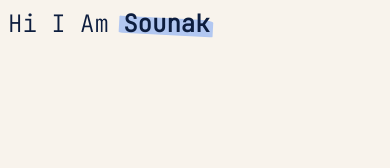
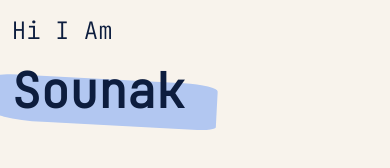
Before and after one commit to sounakadhikary/sounakadhikary.github.io, a plain HTML site: page index.html in a window 390 px wide. Drawn offline with Linux system fonts and the light colour scheme; a web font is replaced by a local one.

Commit message:
Name Responsive

```diff
--- /dev/null
+++ b/css/style-media.css
@@ -0,0 +1,8 @@
+@media screen and (max-width: 768px) {
+  .header{
+    height: 120px;
+  }
+  .title-style{
+    grid-template-columns: 1fr;
+  }
+}
--- a/css/style.css
+++ b/css/style.css
@@ -2,36 +2,67 @@ body {
   font-family: 'JetBrains Mono', monospace;
   background-color: #F8F3EC;
   color: #0D1D3E;
+  display: flex;
+  align-items: center;
+  justify-content: center;
+  height: 100%;
+}
+
+.container{
+  width: 98%;
+  display: grid;
+  height: 100%;
+}
+
+.header{
+  width: 100%;
+  /* justify-items: start;  */
+  display: grid;
+  grid-template-columns: 3fr 2fr;
+  /* grid-auto-flow: column; */
+  align-items: center;
+  grid-column-gap: 5px;
+  height: 70px;
 }
 
 .title-style {
+  display: grid;
+  height: inherit;
   font-size: 24px;
+  align-items: center;
+  justify-content: center;
+  grid-template-columns: 1fr 1fr;
 }
 
+.bold-style{
+  font-size: 48px;
+  font-weight: bold;
+}
 .highlight-container, .highlight {
   position: relative;
+}
+
+.greeting-container{
+
 }
 
 .highlight-container {
   display: inline-block;
 }
 
-.highlight-container::before{
+
+.highlight-container:before{
   content: " ";
   display: block;
-  height: 30%;
-  width: 100%;
+  height: 60%;
+  width: 220px;
   margin-left: -3px;
   margin-right: -3px;
   position: absolute;
   background: #B2C7F1;
+  top: 20px;
+  left: -20px;
   transform: rotate(3deg);
-  top: 10px;
-  left: -1px;
-  border-radius: 2% 15% 3% 4%;
+  border-radius: 12% 15% 8% 24%;
   padding: 5px 3px 3px 5px;
 }
-
-.bold-style{
-  font-weight: bold;
-}
--- a/index.html
+++ b/index.html
@@ -1,6 +1,9 @@
 <!DOCTYPE html>
-<html>
+<html lang="en" xml:lang="en" xmlns= "http://www.w3.org/1999/xhtml">
   <head>
+    <meta charset="UTF-8">
+    <meta name="google" content="notranslate">
+    <meta http-equiv="Content-Language" content="en">
     <meta
       http-equiv="Cache-Control"
       content="no-cache, no-store, must-revalidate"
@@ -14,15 +17,22 @@
       rel="stylesheet"
     />
     <link rel="stylesheet" href="css/style.css" />
+    <link rel="stylesheet" href="css/style-media.css" />
+    <title>Sounak Adhikary</title>
   </head>
   <body>
-    <div>
-      <span class="title-style">
-        Hi I Am
-        <span class="highlight-container">
-          <span class="highlight bold-style">Sounak</span>
-        </span>
-      </span>
+    <div class="container">
+      <div class="header">
+        <div class="title-style">
+            <span class="greeting-container">Hi I Am</span>
+            <span class="highlight-container">
+              <span class="highlight bold-style">Sounak</span>
+            </span>
+        </div>
+<!--        <div>-->
+<!--          Menu-->
+<!--        </div>-->
+      </div>
     </div>
   </body>
 </html>
```
